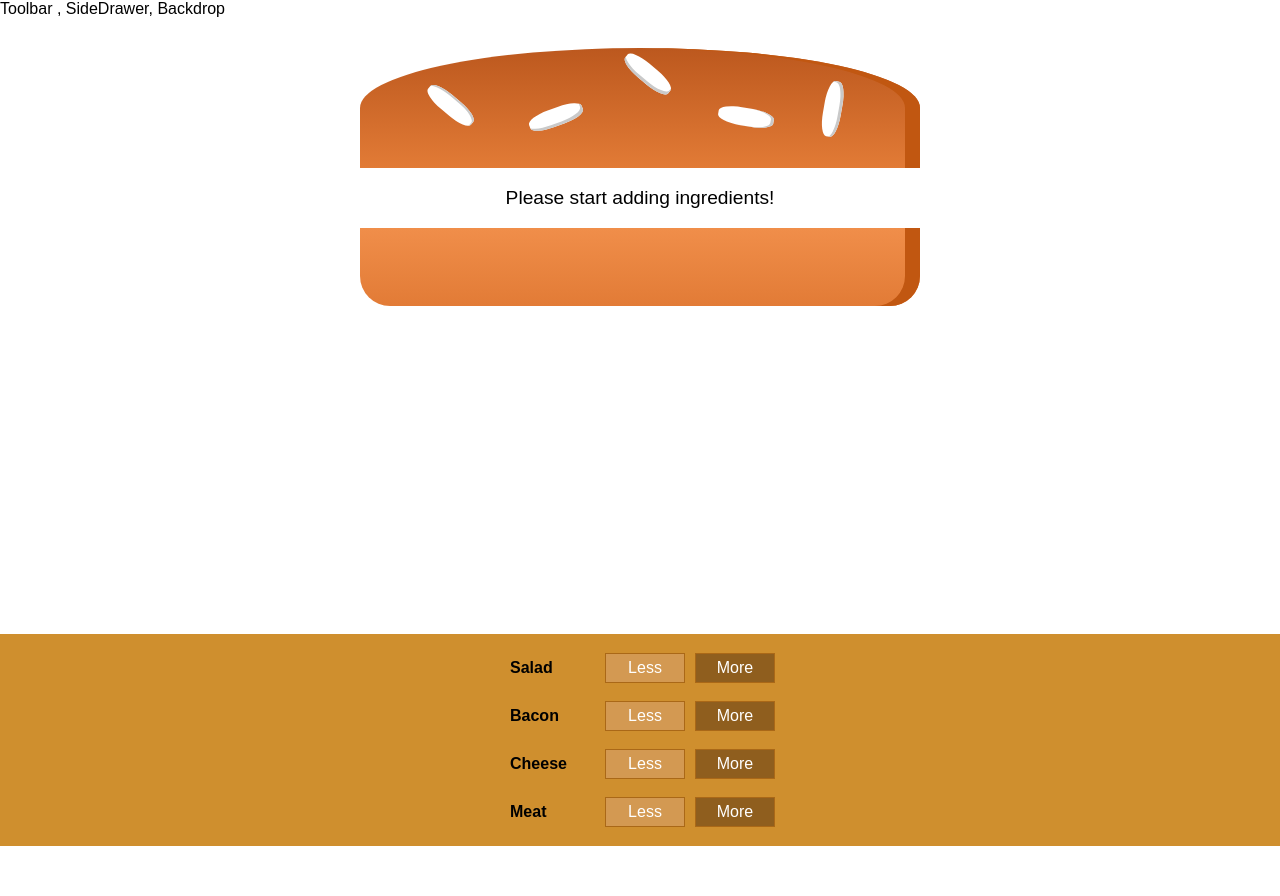
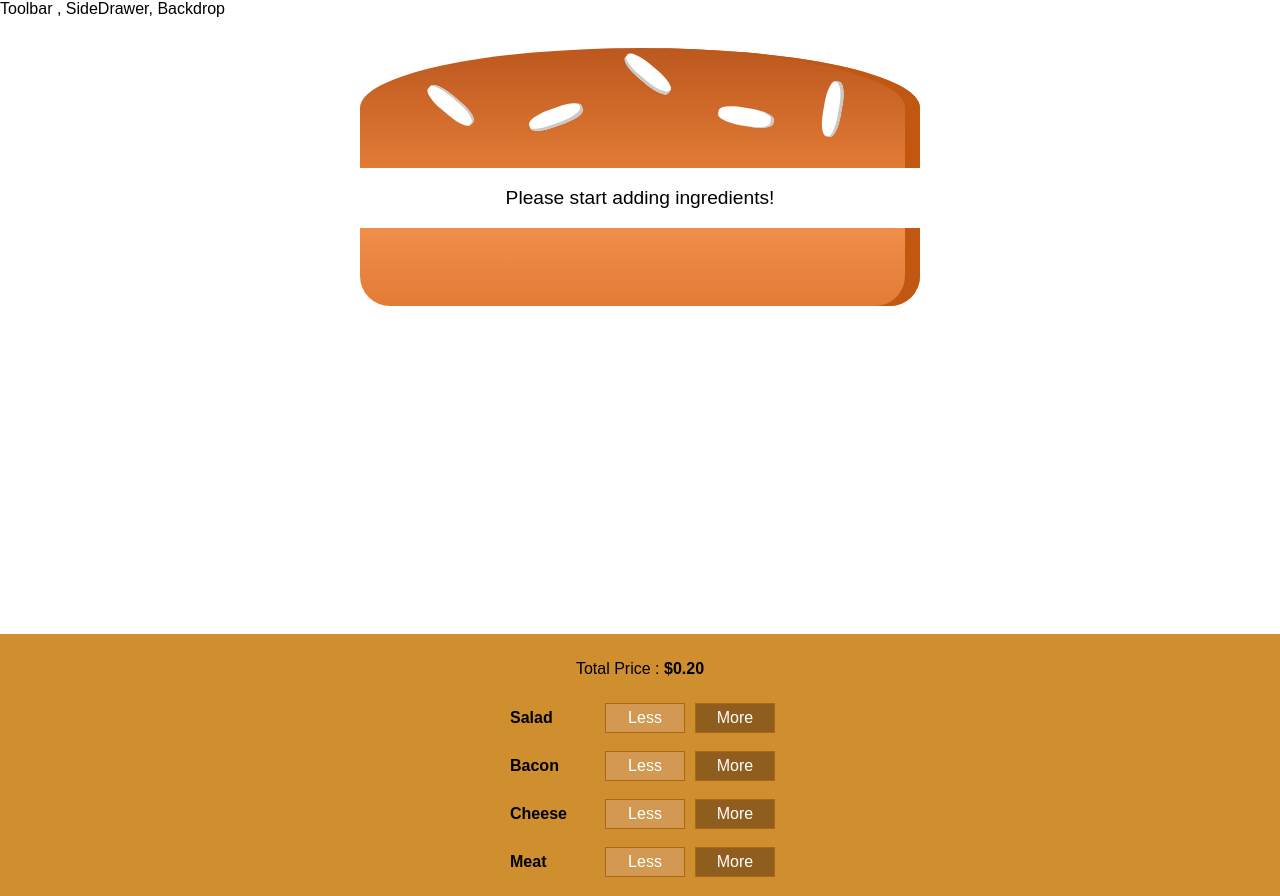
Before and after one commit to devferret/react-burger-builder, a React app: page / in a window 1280 px wide. Before the commit the page ends 846 px from the top, so only its background shows below. Built offline with nearby package versions, Linux system fonts and the light colour scheme.

Commit message:
Displaying and updating the burger price.

```diff
--- a/src/components/Burger/BuildControls/BuildControls.js
+++ b/src/components/Burger/BuildControls/BuildControls.js
@@ -1,4 +1,5 @@
 import React from 'react';
+import PropTypes from 'prop-types';
 
 import classes from './BuildControls.css';
 import BuildControl from './BuildControl/BuildControl';
@@ -12,6 +13,10 @@ const controls = [
 
 const buildControls = props => (
   <div className={classes.BuildControls}>
+    <p>
+      Total Price :
+      <strong> ${props.totalPrice.toFixed(2)}</strong>
+    </p>
     {
       controls.map(ctrl => (
         <BuildControl
@@ -24,4 +29,8 @@ const buildControls = props => (
   </div>
 );
 
+buildControls.propTypes = {
+  totalPrice: PropTypes.number.isRequired,
+};
+
 export default buildControls;
--- a/src/containers/BurgerBuilder/BurgerBuilder.js
+++ b/src/containers/BurgerBuilder/BurgerBuilder.js
@@ -52,6 +52,7 @@ class BurgerBuilder extends Component {
       <Aux>
         <Burger ingredients={this.state.ingredients} />
         <BuildControls
+          totalPrice={this.state.totalPrice}
           addIngredient={this.addIngredient}
           removeIngredient={this.removeIngredient}
         />
```
